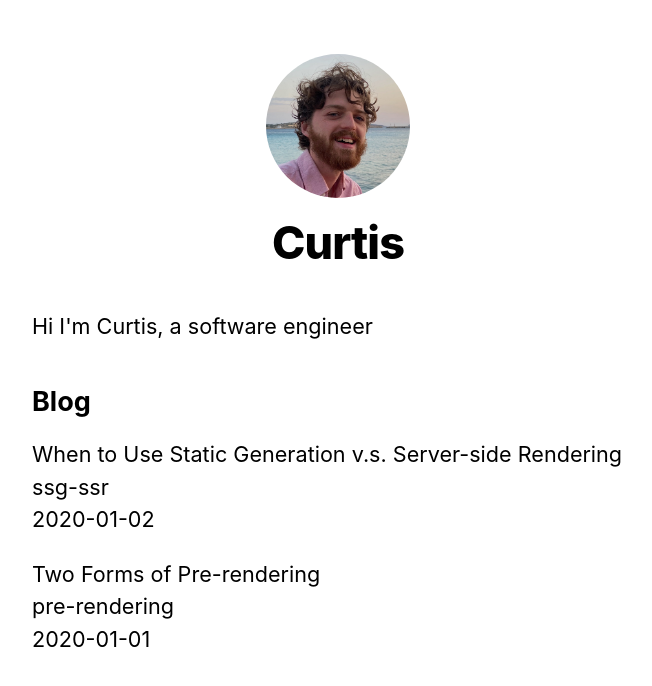
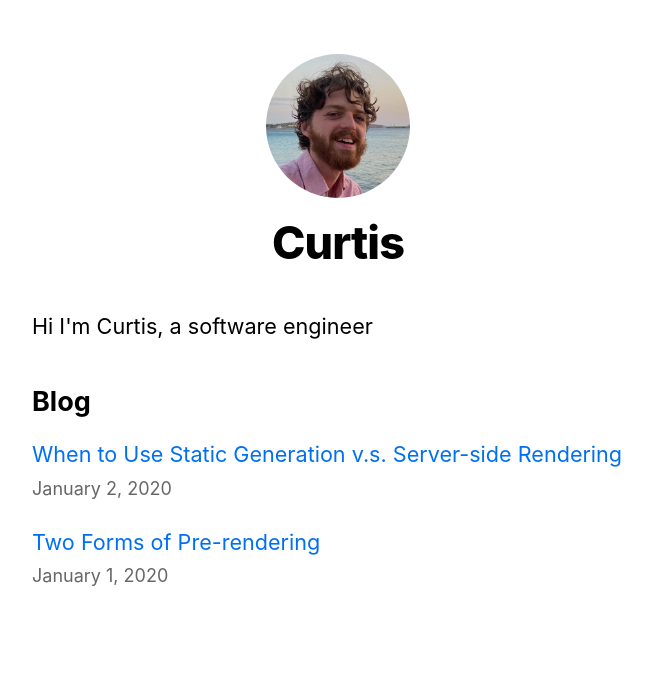
Before and after one commit to Curtis-Turk/nextjs-blog, a Next.js app: page / in a window 1280 px wide. Shown: the top 686 px of the page, without its empty margins (302-954 px from the left). Built offline with nearby package versions, Linux system fonts and the light colour scheme.

Commit message:
simple api example

```diff
--- /dev/null
+++ b/pages/api/hello.js
@@ -0,0 +1,3 @@
+export default function handler(req, res) {
+  res.status(200).json({ text: "Hello" });
+}
--- a/pages/index.js
+++ b/pages/index.js
@@ -2,6 +2,8 @@
 import Layout, { siteTitle } from "../components/layout";
 import utilStyles from "../styles/utils.module.css";
 import { getSortedPostsData } from "../utils/posts";
+import Link from "next/link";
+import Date from "../components/date";
 
 export default function Home({ allPostsData }) {
   return (
@@ -18,11 +20,11 @@
         <ul className={utilStyles.list}>
           {allPostsData.map(({ id, date, title }) => (
             <li className={utilStyles.listItem} key={id}>
-              {title}
+              <Link href={`/posts/${id}`}>{title}</Link>
               <br />
-              {id}
-              <br />
-              {date}
+              <small className={utilStyles.lightText}>
+                <Date dateString={date} />
+              </small>
             </li>
           ))}
         </ul>
```
